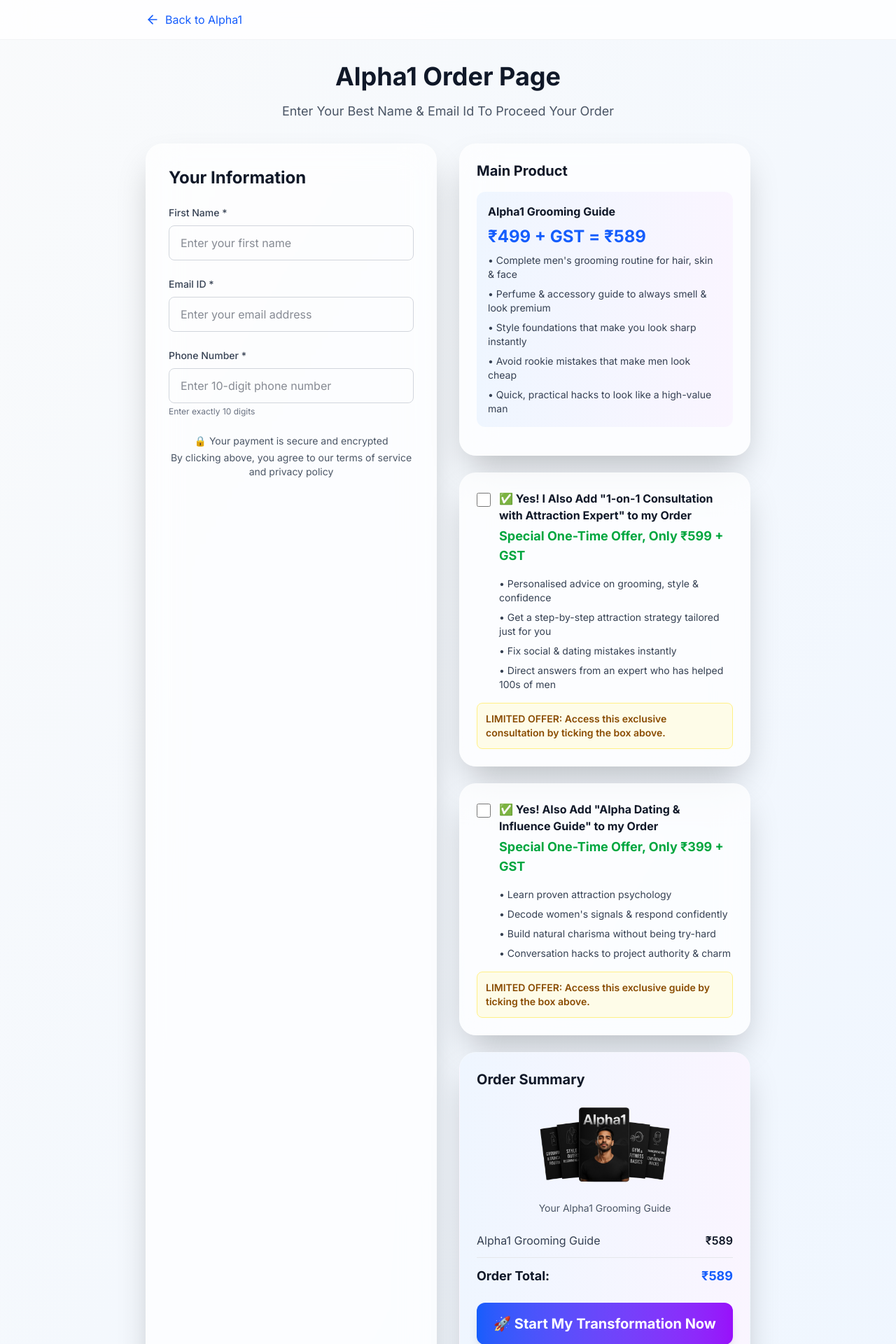
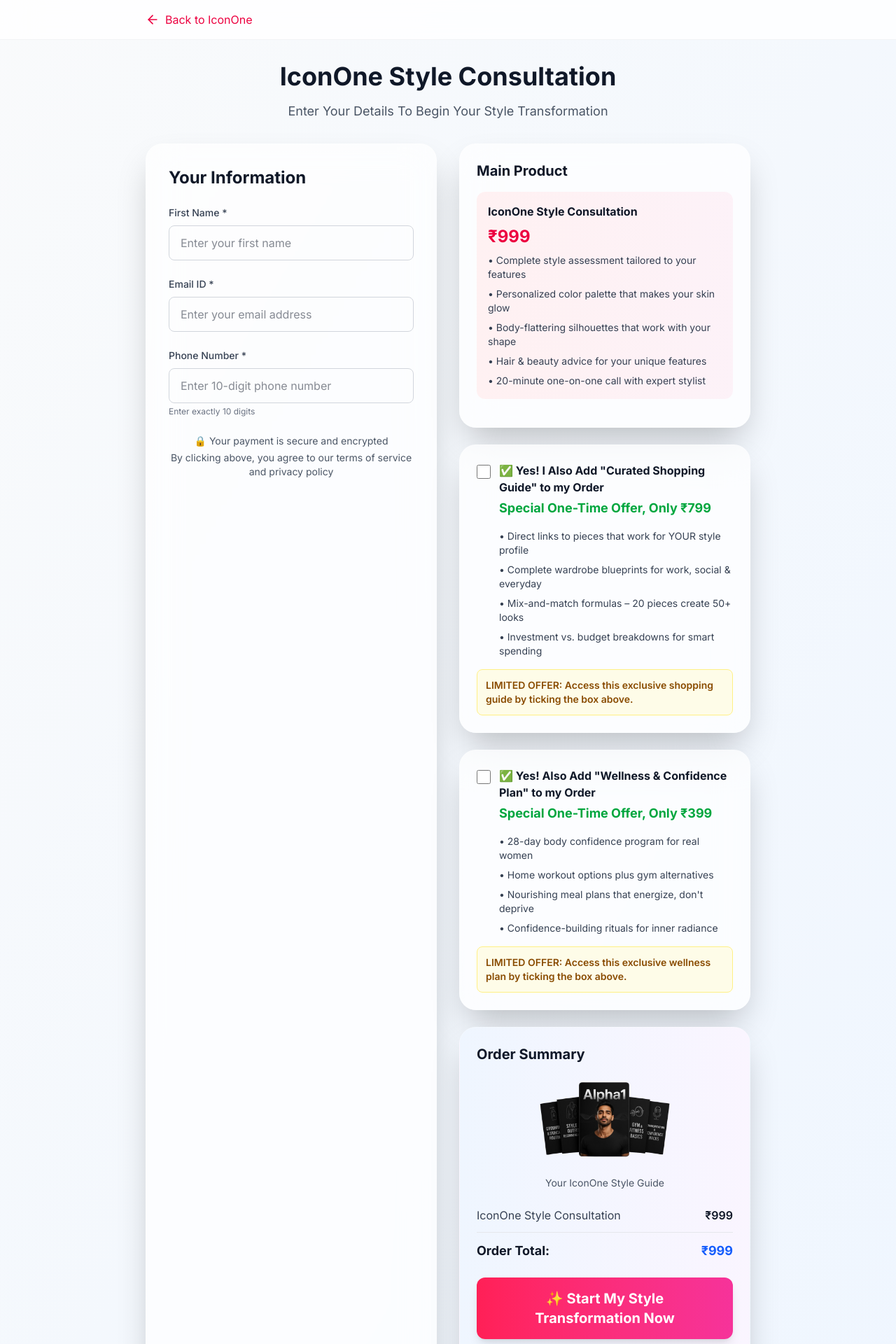
Before and after one commit to mithil0407/playernumberone, a Next.js app: page /checkout in a window 1280 px wide. Shown: the top 1920 px of the page at 70% size. Built offline with nearby package versions, Linux system fonts and the light colour scheme.

Commit message:
Icone one

```diff
--- a/src/app/checkout/page.tsx
+++ b/src/app/checkout/page.tsx
@@ -56,27 +56,23 @@
   const [isProcessing, setIsProcessing] = useState(false);
 
   // Product pricing
-  const basePrice = 499;
-  const gstRate = 0.18;
-  const gstAmount = Math.round(basePrice * gstRate);
-  const totalBasePrice = basePrice + gstAmount;
+  const basePrice = 999;
+  const totalBasePrice = basePrice; // No GST for main product
 
   // Add-ons
-  const [consultationAddon, setConsultationAddon] = useState(false);
-  const [datingGuideAddon, setDatingGuideAddon] = useState(false);
+  const [shoppingGuideAddon, setShoppingGuideAddon] = useState(false);
+  const [wellnessPlanAddon, setWellnessPlanAddon] = useState(false);
 
-  const consultationPrice = 599;
-  const consultationGst = Math.round(consultationPrice * gstRate);
-  const consultationTotal = consultationPrice + consultationGst;
+  const shoppingGuidePrice = 799;
+  const shoppingGuideTotal = shoppingGuidePrice;
 
-  const datingGuidePrice = 399;
-  const datingGuideGst = Math.round(datingGuidePrice * gstRate);
-  const datingGuideTotal = datingGuidePrice + datingGuideGst;
+  const wellnessPlanPrice = 399;
+  const wellnessPlanTotal = wellnessPlanPrice;
 
   // Calculate total
   const totalAmount = totalBasePrice +
-    (consultationAddon ? consultationTotal : 0) +
-    (datingGuideAddon ? datingGuideTotal : 0);
+    (shoppingGuideAddon ? shoppingGuideTotal : 0) +
+    (wellnessPlanAddon ? wellnessPlanTotal : 0);
 
   const handleInputChange = (e: React.ChangeEvent<HTMLInputElement>) => {
     const { name, value } = e.target;
@@ -126,14 +122,14 @@
         customer_email: formData.email,
         customer_phone: formData.phone,
         amount: totalAmount,
-        base_product: 'Alpha1 Grooming Guide',
+        base_product: 'IconOne Style Consultation',
         add_ons: {
-          consultation: consultationAddon,
-          dating_guide: datingGuideAddon
+          shopping_guide: shoppingGuideAddon,
+          wellness_plan: wellnessPlanAddon
         },
         total_base_price: totalBasePrice,
-        consultation_price: consultationAddon ? consultationTotal : 0,
-        dating_guide_price: datingGuideAddon ? datingGuideTotal : 0
+        shopping_guide_price: shoppingGuideAddon ? shoppingGuideTotal : 0,
+        wellness_plan_price: wellnessPlanAddon ? wellnessPlanTotal : 0
       };
 
       // Call payment API
@@ -169,8 +165,8 @@
           key: responseData.key,
           amount: responseData.amount,
           currency: responseData.currency,
-          name: 'PlayerNumberOne Alpha1',
-          description: 'Alpha1 Grooming Guide',
+          name: 'PlayerNumberOne IconOne',
+          description: 'IconOne Style Consultation',
           order_id: responseData.razorpay_order_id,
           handler: function (response: RazorpayResponse) {
             // Payment successful
@@ -227,9 +223,9 @@
       {/* Header */}
       <header className="bg-white/80 backdrop-blur-xl border-b border-gray-200/50 sticky top-0 z-50">
         <div className="max-w-4xl mx-auto px-4 py-4">
-          <Link href="/" className="flex items-center gap-2 text-blue-600 hover:text-blue-700 transition-colors">
+                      <Link href="/" className="flex items-center gap-2 text-rose-600 hover:text-rose-700 transition-colors">
             <ArrowLeft className="w-5 h-5" />
-            Back to Alpha1
+            Back to IconOne
           </Link>
         </div>
       </header>
@@ -242,10 +238,10 @@
           className="text-center mb-8"
         >
           <h1 className="text-3xl md:text-4xl font-bold text-gray-900 mb-4">
-            Alpha1 Order Page
+            IconOne Style Consultation
           </h1>
           <p className="text-lg text-gray-600">
-            Enter Your Best Name & Email Id To Proceed Your Order
+            Enter Your Details To Begin Your Style Transformation
           </p>
         </motion.div>
 
@@ -332,86 +328,86 @@
             <div className="bg-white/70 backdrop-blur-xl rounded-3xl p-6 shadow-2xl border border-white/20">
               <h3 className="text-xl font-bold text-gray-900 mb-4">Main Product</h3>
 
-              <div className="bg-gradient-to-r from-blue-50 to-purple-50 rounded-xl p-4 mb-4">
-                <h4 className="font-bold text-gray-900 mb-2">Alpha1 Grooming Guide</h4>
-                <div className="text-2xl font-bold text-blue-600 mb-2">
-                  ₹{basePrice} + GST = ₹{totalBasePrice}
-                </div>
+                              <div className="bg-gradient-to-r from-rose-50 to-pink-50 rounded-xl p-4 mb-4">
+                              <h4 className="font-bold text-gray-900 mb-2">IconOne Style Consultation</h4>
+              <div className="text-2xl font-bold text-rose-600 mb-2">
+                ₹{basePrice}
+              </div>
 
-                <ul className="space-y-2 text-sm text-gray-700">
-                  <li>• Complete men&apos;s grooming routine for hair, skin & face</li>
-                  <li>• Perfume & accessory guide to always smell & look premium</li>
-                  <li>• Style foundations that make you look sharp instantly</li>
-                  <li>• Avoid rookie mistakes that make men look cheap</li>
-                  <li>• Quick, practical hacks to look like a high-value man</li>
-                </ul>
+              <ul className="space-y-2 text-sm text-gray-700">
+                <li>• Complete style assessment tailored to your features</li>
+                <li>• Personalized color palette that makes your skin glow</li>
+                <li>• Body-flattering silhouettes that work with your shape</li>
+                <li>• Hair & beauty advice for your unique features</li>
+                <li>• 20-minute one-on-one call with expert stylist</li>
+              </ul>
               </div>
             </div>
 
-            {/* Add-on 1: Consultation */}
+            {/* Add-on 1: Shopping Guide */}
             <div className="bg-white/70 backdrop-blur-xl rounded-3xl p-6 shadow-2xl border border-white/20">
               <div className="flex items-start gap-3 mb-4">
                 <input
                   type="checkbox"
-                  id="consultation"
-                  checked={consultationAddon}
-                  onChange={(e) => setConsultationAddon(e.target.checked)}
-                  className="w-5 h-5 text-blue-600 border-gray-300 rounded focus:ring-blue-500 mt-1"
+                  id="shoppingGuide"
+                  checked={shoppingGuideAddon}
+                  onChange={(e) => setShoppingGuideAddon(e.target.checked)}
+                  className="w-5 h-5 text-rose-600 border-gray-300 rounded focus:ring-rose-500 mt-1"
                 />
                 <div className="flex-1">
-                  <label htmlFor="consultation" className="font-bold text-gray-900 cursor-pointer">
-                    ✅ Yes! I Also Add &quot;1-on-1 Consultation with Attraction Expert&quot; to my Order
+                  <label htmlFor="shoppingGuide" className="font-bold text-gray-900 cursor-pointer">
+                    ✅ Yes! I Also Add &quot;Curated Shopping Guide&quot; to my Order
                   </label>
                   <div className="text-lg font-bold text-green-600 mt-1">
-                    Special One-Time Offer, Only ₹{consultationPrice} + GST
+                    Special One-Time Offer, Only ₹{shoppingGuidePrice}
                   </div>
                 </div>
               </div>
 
               <ul className="space-y-2 text-sm text-gray-700 ml-8">
-                <li>• Personalised advice on grooming, style & confidence</li>
-                <li>• Get a step-by-step attraction strategy tailored just for you</li>
-                <li>• Fix social & dating mistakes instantly</li>
-                <li>• Direct answers from an expert who has helped 100s of men</li>
+                <li>• Direct links to pieces that work for YOUR style profile</li>
+                <li>• Complete wardrobe blueprints for work, social & everyday</li>
+                <li>• Mix-and-match formulas – 20 pieces create 50+ looks</li>
+                <li>• Investment vs. budget breakdowns for smart spending</li>
               </ul>
 
               <div className="mt-4 p-3 bg-yellow-50 border border-yellow-200 rounded-lg">
                 <p className="text-sm text-yellow-800 font-semibold">
-                  LIMITED OFFER: Access this exclusive consultation by ticking the box above.
+                  LIMITED OFFER: Access this exclusive shopping guide by ticking the box above.
                 </p>
               </div>
             </div>
 
-            {/* Add-on 2: Dating Guide */}
+            {/* Add-on 2: Wellness Plan */}
             <div className="bg-white/70 backdrop-blur-xl rounded-3xl p-6 shadow-2xl border border-white/20">
               <div className="flex items-start gap-3 mb-4">
                 <input
                   type="checkbox"
-                  id="datingGuide"
-                  checked={datingGuideAddon}
-                  onChange={(e) => setDatingGuideAddon(e.target.checked)}
-                  className="w-5 h-5 text-blue-600 border-gray-300 rounded focus:ring-blue-500 mt-1"
+                  id="wellnessPlan"
+                  checked={wellnessPlanAddon}
+                  onChange={(e) => setWellnessPlanAddon(e.target.checked)}
+                  className="w-5 h-5 text-rose-600 border-gray-300 rounded focus:ring-rose-500 mt-1"
                 />
                 <div className="flex-1">
-                  <label htmlFor="datingGuide" className="font-bold text-gray-900 cursor-pointer">
-                    ✅ Yes! Also Add &quot;Alpha Dating & Influence Guide&quot; to my Order
+                  <label htmlFor="wellnessPlan" className="font-bold text-gray-900 cursor-pointer">
+                    ✅ Yes! Also Add &quot;Wellness & Confidence Plan&quot; to my Order
                   </label>
                   <div className="text-lg font-bold text-green-600 mt-1">
-                    Special One-Time Offer, Only ₹{datingGuidePrice} + GST
+                    Special One-Time Offer, Only ₹{wellnessPlanPrice}
                   </div>
                 </div>
               </div>
 
               <ul className="space-y-2 text-sm text-gray-700 ml-8">
-                <li>• Learn proven attraction psychology</li>
-                <li>• Decode women&apos;s signals & respond confidently</li>
-                <li>• Build natural charisma without being try-hard</li>
-                <li>• Conversation hacks to project authority & charm</li>
+                <li>• 28-day body confidence program for real women</li>
+                <li>• Home workout options plus gym alternatives</li>
+                <li>• Nourishing meal plans that energize, don&apos;t deprive</li>
+                <li>• Confidence-building rituals for inner radiance</li>
               </ul>
 
               <div className="mt-4 p-3 bg-yellow-50 border border-yellow-200 rounded-lg">
                 <p className="text-sm text-yellow-800 font-semibold">
-                  LIMITED OFFER: Access this exclusive guide by ticking the box above.
+                  LIMITED OFFER: Access this exclusive wellness plan by ticking the box above.
                 </p>
               </div>
             </div>
@@ -431,26 +427,26 @@
                     sizes="(max-width: 768px) 192px, 128px"
                   />
                 </div>
-                <p className="text-sm text-gray-600">Your Alpha1 Grooming Guide</p>
+                                  <p className="text-sm text-gray-600">Your IconOne Style Guide</p>
               </div>
 
               <div className="space-y-3 mb-6">
                 <div className="flex justify-between items-center">
-                  <span className="text-gray-700">Alpha1 Grooming Guide</span>
+                  <span className="text-gray-700">IconOne Style Consultation</span>
                   <span className="font-semibold">₹{totalBasePrice}</span>
                 </div>
 
-                {consultationAddon && (
+                {shoppingGuideAddon && (
                   <div className="flex justify-between items-center text-green-600">
-                    <span>+ 1-on-1 Consultation</span>
-                    <span className="font-semibold">₹{consultationTotal}</span>
+                    <span>+ Curated Shopping Guide</span>
+                    <span className="font-semibold">₹{shoppingGuideTotal}</span>
                   </div>
                 )}
 
-                {datingGuideAddon && (
+                {wellnessPlanAddon && (
                   <div className="flex justify-between items-center text-green-600">
-                    <span>+ Alpha Dating Guide</span>
-                    <span className="font-semibold">₹{datingGuideTotal}</span>
+                    <span>+ Wellness & Confidence Plan</span>
+                    <span className="font-semibold">₹{wellnessPlanTotal}</span>
                   </div>
                 )}
 
@@ -467,9 +463,9 @@
                 type="submit"
                 form="checkout-form"
                 disabled={isProcessing}
-                className="w-full bg-gradient-to-r from-blue-600 to-purple-600 text-white py-4 px-6 rounded-xl text-xl font-bold shadow-lg hover:shadow-xl transition-all duration-300 disabled:opacity-50 mb-4"
+                className="w-full bg-gradient-to-r from-rose-500 to-pink-500 text-white py-4 px-6 rounded-xl text-xl font-bold shadow-lg hover:shadow-xl transition-all duration-300 disabled:opacity-50 mb-4"
               >
-                {isProcessing ? 'Processing...' : '🚀 Start My Transformation Now'}
+                {isProcessing ? 'Processing...' : '✨ Start My Style Transformation Now'}
               </button>
 
               <div className="text-center text-sm text-gray-600">
--- a/src/app/schedule/page.tsx
+++ b/src/app/schedule/page.tsx
@@ -239,12 +239,12 @@
             <CheckCircle className="w-12 h-12 text-green-400" />
           </div>
 
-                      <h1 className="text-3xl font-bold mb-4 text-green-400">
-              You&apos;re Booked! 🎉
-            </h1>
+                                <h1 className="text-3xl font-bold mb-4 text-green-400">
+            You&apos;re Booked! 🎉
+          </h1>
 
           <p className="text-xl mb-6 text-gray-300">
-            Your Alpha1 transformation session is confirmed for
+            Your IconOne style consultation is confirmed for
           </p>
 
           <div className="bg-gray-800 rounded-lg p-6 mb-8">
@@ -277,10 +277,10 @@
             className="text-center"
           >
             <h1 className="text-3xl md:text-4xl font-bold mb-2">
-              Schedule Your Alpha1 Session
+              Schedule Your IconOne Style Session
             </h1>
             <p className="text-gray-400 text-lg">
-              Choose your preferred time for your 1-on-1 transformation consultation
+              Choose your preferred time for your 1-on-1 style consultation
             </p>
             <button
               onClick={fetchBookedSlots}
@@ -376,23 +376,23 @@
           transition={{ delay: 0.2 }}
         >
           {/* Session Info */}
-          <div className="bg-blue-900/30 border border-blue-500/30 rounded-lg p-6 mb-8">
+          <div className="bg-rose-900/30 border border-rose-500/30 rounded-lg p-6 mb-8">
             <div className="flex items-center gap-3 mb-4">
-              <Users className="w-6 h-6 text-blue-400" />
-              <h2 className="text-xl font-semibold">Session Details</h2>
+              <Users className="w-6 h-6 text-rose-400" />
+              <h2 className="text-xl font-semibold">Style Session Details</h2>
             </div>
             <div className="grid grid-cols-1 md:grid-cols-3 gap-4 text-sm">
               <div>
                 <span className="text-gray-400">Duration:</span>
-                <span className="ml-2 font-semibold">60 minutes</span>
+                <span className="ml-2 font-semibold">20 minutes</span>
               </div>
               <div>
                 <span className="text-gray-400">Format:</span>
                 <span className="ml-2 font-semibold">Video Call</span>
               </div>
               <div>
-                <span className="text-gray-400">Stylist:</span>
-                <span className="ml-2 font-semibold">Expert Female Stylist</span>
+                <span className="text-gray-400">Consultant:</span>
+                <span className="ml-2 font-semibold">Expert Style Consultant</span>
               </div>
             </div>
           </div>
@@ -400,7 +400,7 @@
           {/* Date Selection */}
           <div className="mb-8">
             <h3 className="text-xl font-semibold mb-4 flex items-center gap-2">
-              <Calendar className="w-5 h-5 text-blue-400" />
+              <Calendar className="w-5 h-5 text-rose-400" />
               Select Date
             </h3>
 
@@ -411,7 +411,7 @@
                   onClick={() => handleDateSelect(day.date)}
                   className={`p-4 rounded-lg border transition-all duration-200 ${
                     selectedDate === day.date
-                      ? 'border-blue-500 bg-blue-900/30 text-blue-400'
+                      ? 'border-rose-500 bg-rose-900/30 text-rose-400'
                       : 'border-gray-600 bg-gray-800 hover:border-gray-500'
                   }`}
                 >
@@ -430,7 +430,7 @@
               className="mb-8"
             >
               <h3 className="text-xl font-semibold mb-4 flex items-center gap-2">
-                <Clock className="w-5 h-5 text-blue-400" />
+                <Clock className="w-5 h-5 text-rose-400" />
                 Select Time for {selectedDate}
               </h3>
 
@@ -446,7 +446,7 @@
                         !slot.available
                           ? 'border-gray-700 bg-gray-800 text-gray-500 cursor-not-allowed'
                           : selectedTime === slot.time
-                          ? 'border-blue-500 bg-blue-900/30 text-blue-400'
+                          ? 'border-rose-500 bg-rose-900/30 text-rose-400'
                           : 'border-gray-600 bg-gray-800 hover:border-gray-500'
                       }`}
                     >
@@ -467,7 +467,7 @@
               <button
                 onClick={handleBooking}
                 disabled={isBooking}
-                className="bg-gradient-to-r from-blue-600 to-purple-600 hover:from-blue-700 hover:to-purple-700 disabled:opacity-50 text-white px-12 py-4 rounded-lg text-xl font-bold transition-all duration-300 transform hover:scale-105 flex items-center gap-3 mx-auto"
+                className="bg-gradient-to-r from-rose-500 to-pink-500 hover:from-rose-600 hover:to-pink-600 disabled:opacity-50 text-white px-12 py-4 rounded-lg text-xl font-bold transition-all duration-300 transform hover:scale-105 flex items-center gap-3 mx-auto"
               >
                 {isBooking ? 'Booking Your Session...' : 'Confirm Session'}
                 {!isBooking && <ArrowRight className="w-6 h-6" />}
@@ -489,14 +489,14 @@
             <h3 className="text-lg font-semibold mb-4">What to Expect</h3>
             <div className="grid grid-cols-1 md:grid-cols-2 gap-4 text-sm text-gray-300">
               <div className="space-y-2">
-                <p>• 15 min consultation about your goals</p>
-                <p>• 30 min style & grooming assessment</p>
-                <p>• 15 min personalized action plan</p>
+                <p>• 5 min style goals discussion</p>
+                <p>• 10 min personalized style assessment</p>
+                <p>• 5 min action plan & next steps</p>
               </div>
               <div className="space-y-2">
-                <p>• Receive your transformation roadmap</p>
-                <p>• Get access to exclusive resources</p>
-                <p>• Schedule follow-up sessions</p>
+                <p>• Receive your style transformation roadmap</p>
+                <p>• Get access to exclusive style resources</p>
+                <p>• Schedule follow-up style sessions</p>
               </div>
             </div>
           </motion.div>
```
Also changed, not shown: src/app/checkout/success/page.tsx (+26 -11 lines).
